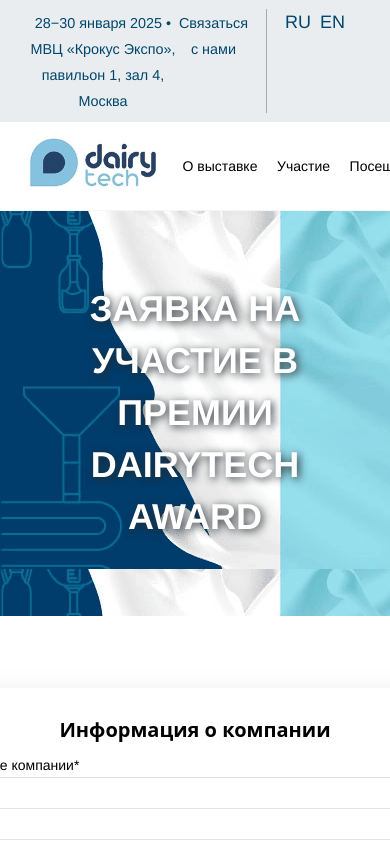
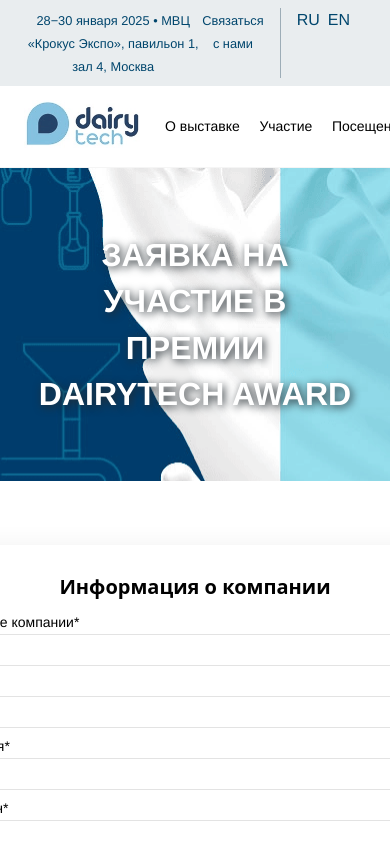
Before and after one commit to FrowningCat/test-task, a React (Vite) app: page / in a window 390 px wide. Shown: the top 844 px of the page. Built offline with nearby package versions, Linux system fonts and the light colour scheme.

Commit message:
small fix main

```diff
--- a/src/components/Authorization/Authorization.jsx
+++ b/src/components/Authorization/Authorization.jsx
@@ -2,6 +2,7 @@
 import MainEl from './MainEl/MainEl';
 import Footer from './Footer/Footer';
 import TopButton from './TopButton/TopButton';
+import { Route, Router, Routes } from 'react-router-dom';
 
 export default function LandingPage() {
     return (
--- a/src/components/Authorization/MainEl/MainEl.jsx
+++ b/src/components/Authorization/MainEl/MainEl.jsx
@@ -1,6 +1,12 @@
+import { useState } from 'react';
+
 import './mainEl.css';
 
 export default function Main() {
+    const regEmail = /[a-z0-9._%+-]+@[a-z0-9.-]+\.[a-z]{2,5}$/;
+    const regPhone = /\++[0-9]/;
+    const regName = /[a-z]/;
+
     return (
         <main className="main">
             <div className="main__registrationBlock">
--- a/src/main.css
+++ b/src/main.css
@@ -31,4 +31,10 @@
 
 small {
   font-size: 80%;
+}
+
+@media (max-width: 768px) {
+  html {
+    font-size: 16px;
+  }
 }/*# sourceMappingURL=main.css.map */
--- a/src/main.scss
+++ b/src/main.scss
@@ -36,3 +36,9 @@
 small {
     font-size: 80%;
 }
+
+@media (max-width: 768px) {
+    html {
+        font-size: 16px;
+    }
+}
```
Also changed, not shown: 1 other file (tests, documents, lock files or other folders).
